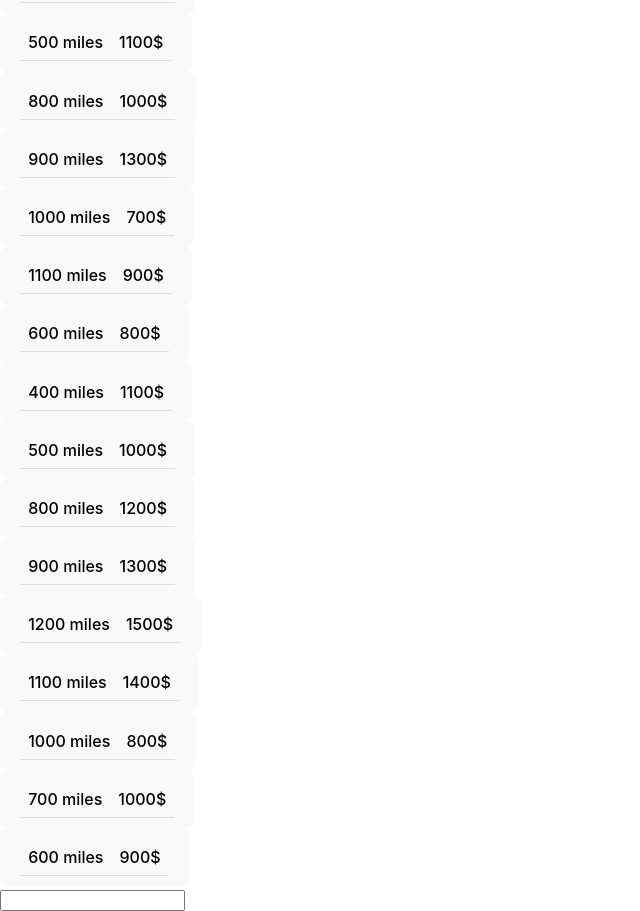
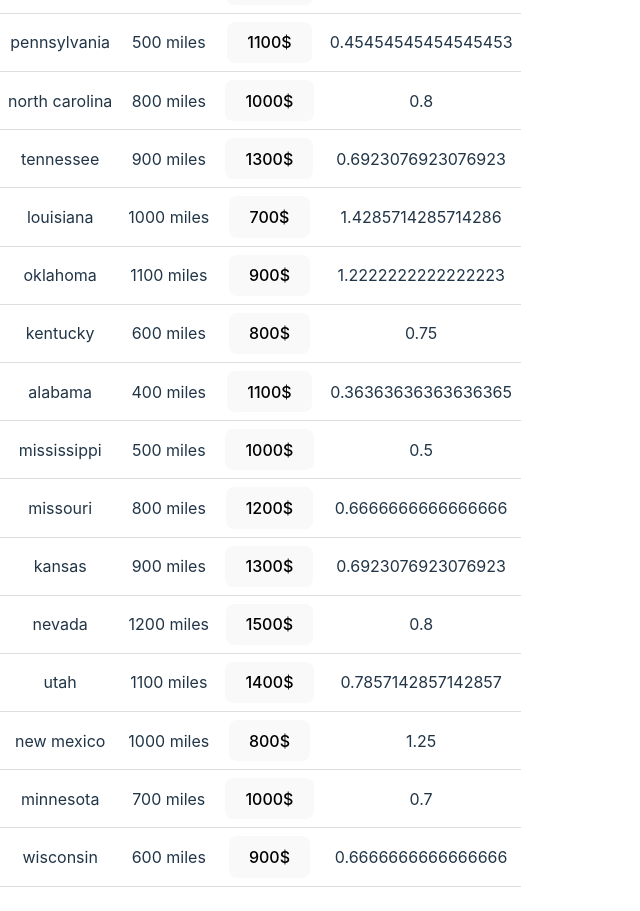
Before and after one commit to Netdreion/hauling-cars, a React (Vite) app: page / in a window 1280 px wide. Shown: the part 900-1811 px from the top of the page, without its empty margins (0-640 px from the left). Built offline with nearby package versions, Linux system fonts and the light colour scheme.

Commit message:
mapping the location list

```diff
--- a/src/components/home.jsx
+++ b/src/components/home.jsx
@@ -1,12 +1,21 @@
 import { useState } from "react";
 import data from "../Data";
 import "../App.css";
+
 const HomePage = () => {
   const [locations, setLocations] = useState(data);
+  const [locationList, setLocationList] = useState([]);
 
-  locations.forEach((location) => {
-    location.distanceToOfferRatio = location.distance / location.offer;
-  });
+  const handleClick = (offer) => {
+    const offerValue = offer.target.value;
+    const selectedLocation = locations.find(
+      (location) => location.offer === offerValue
+    );
+
+    if (selectedLocation) {
+      setLocationList((prevList) => [...prevList, selectedLocation]);
+    }
+  };
 
   return (
     <div>
@@ -23,15 +32,27 @@ const HomePage = () => {
           <tbody>
             {locations.map((location) => (
               <tr key={location.id}>
-                <button>
-                  <td>{location.distance} miles</td>
-                  <td>{location.offer}$</td>
-                </button>
+                <td>{location.id}</td>
+                <td>{location.distance} miles</td>
+                <td>
+                  <button value={location.offer} onClick={handleClick}>
+                    {location.offer}$
+                  </button>
+                </td>
+                <td>{location.distance / location.offer}</td>
               </tr>
             ))}
           </tbody>
         </table>
-        <input type="text" />
+        <div>
+          <ul>
+            {locationList.map((location) => (
+              <li key={location.id}>
+                {location.id} - {location.distance} miles - {location.offer}$
+              </li>
+            ))}
+          </ul>
+        </div>
       </div>
     </div>
   );
```
